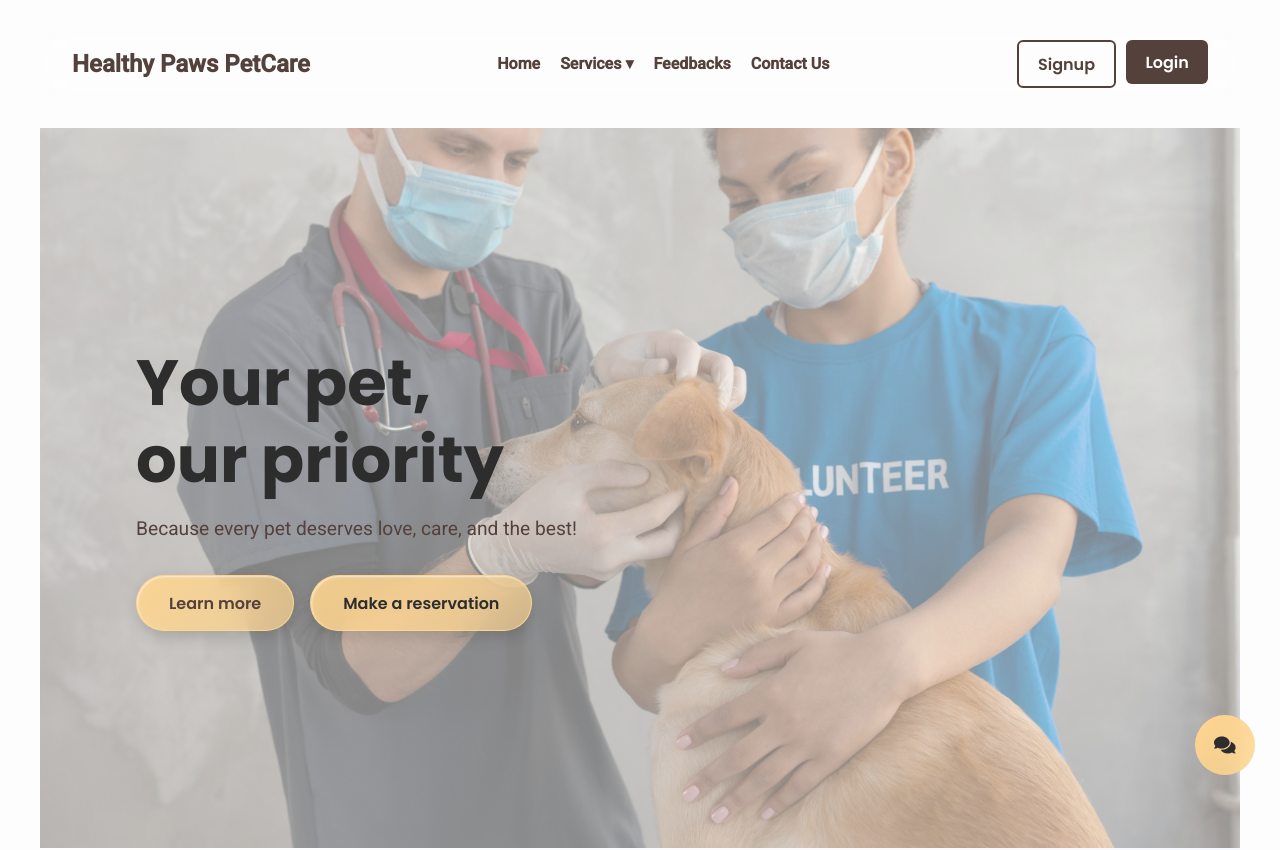
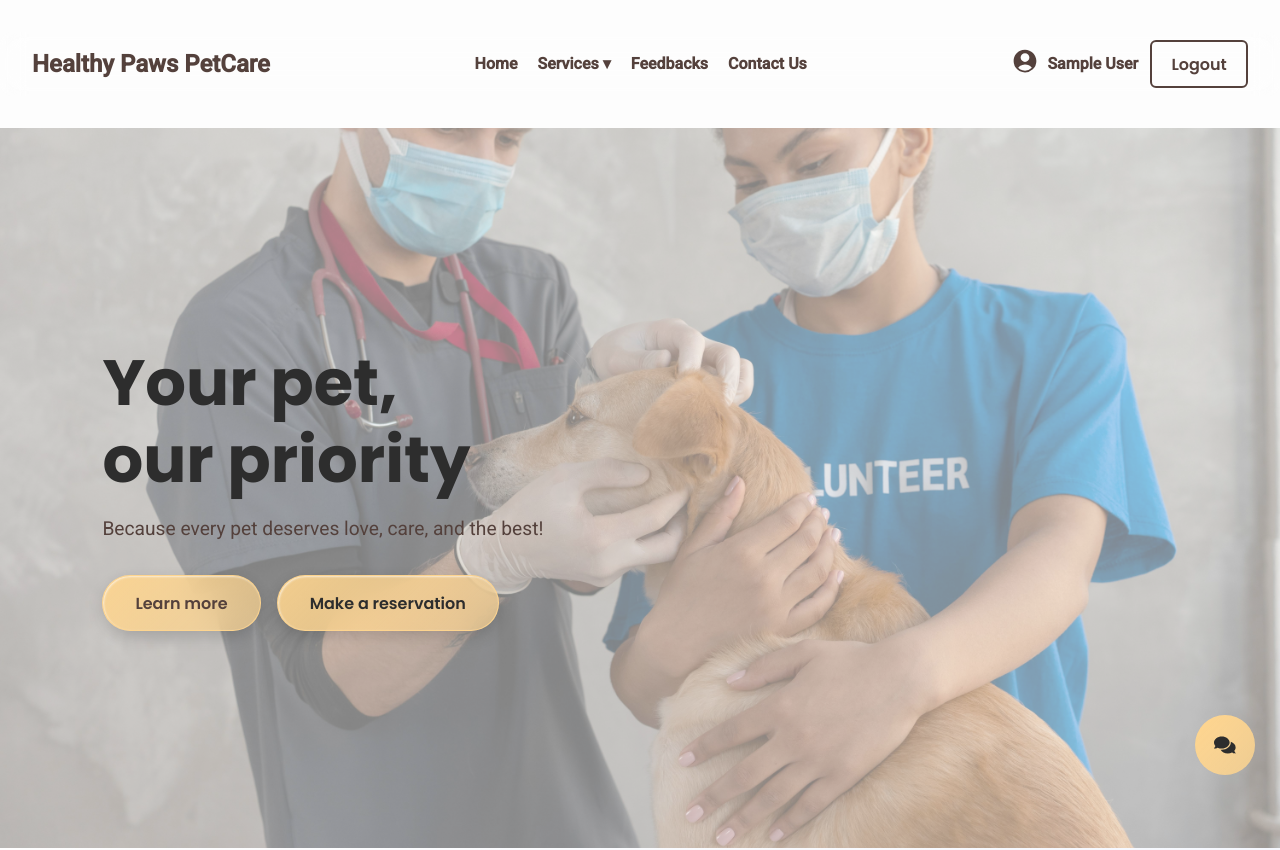
Before and after one commit to sandaliz/healthy-paws-petcare, a React (Create React App) app in the folder frontend/: page /user-dashboard in a window 1280 px wide. Shown: the top 850 px of the page. Built offline with nearby package versions, Linux system fonts and the light colour scheme; sample sign-in values are in the browser's storage; what chartjs-plugin-datalabels would draw is missing.

Commit message:
developed home profile logout and fixed some css issues

```diff
--- a/frontend/src/Components/Home/About.css
+++ b/frontend/src/Components/Home/About.css
@@ -1,6 +1,6 @@
 .about-section {
   position: relative;
-  width: 100%;
+  max-width: 100%;
   min-height: 80vh;
   display: flex;
   align-items: center;
@@ -23,7 +23,7 @@
 
 /* TEXT CONTENT */
 .about-content {
-  max-width: 700px;
+  max-width: 100%;
   color: #54413C; /* Dark Brown text */
 }
 
--- a/frontend/src/Components/Home/Awareness.css
+++ b/frontend/src/Components/Home/Awareness.css
@@ -6,7 +6,7 @@
 }
 
 .awareness-container {
-  max-width: 1200px;
+  max-width: 100%;
   width: 100%;
   display: flex;
   align-items: center;
--- a/frontend/src/Components/Home/Footer.css
+++ b/frontend/src/Components/Home/Footer.css
@@ -6,7 +6,7 @@
 }
 
 .footer-container {
-  max-width: 1200px;
+  max-width: 100%;
   margin: 0 auto;
   display: flex;
   justify-content: space-between;
--- a/frontend/src/Components/Home/Hero.css
+++ b/frontend/src/Components/Home/Hero.css
@@ -23,7 +23,7 @@
 }
 
 .hero-content {
-  max-width: 600px;
+  max-width: 100%;
 }
 
 /* Headings */
--- a/frontend/src/Components/Home/Navbar.css
+++ b/frontend/src/Components/Home/Navbar.css
@@ -7,7 +7,8 @@
   position: sticky;
   top: 0;
   z-index: 1000;
-  height: 20px;
+  height: 60px; /* was 20px → now enough space for icons/buttons */
+  padding: 0 20px; /* extra breathing room */
 }
 
 .logo {
@@ -51,5 +52,22 @@
 
 .auth-buttons {
   display: flex;
-  gap: 10px;
+  align-items: center; /* ✅ vertically centers icon, text, button */
+  gap: 12px;
 }
+
+/* New wrapper for profile */
+.profile-section {
+  display: flex;
+  align-items: center;
+  gap: 8px;
+  color: #54413C;
+  font-weight: 600;
+}
+
+.profile-section svg {
+  width: 28px;
+  height: 28px;
+  color: #54413C;
+  flex-shrink: 0;
+}
--- a/frontend/src/Components/Home/Navbar.js
+++ b/frontend/src/Components/Home/Navbar.js
@@ -1,8 +1,26 @@
-import React from "react";
+import React, { useEffect, useState } from "react";
+import { Link, useNavigate } from "react-router-dom";
+import { UserCircleIcon } from "@heroicons/react/24/solid";
 import "./Navbar.css";
-import { Link } from "react-router-dom";
 
 const Navbar = () => {
+  const [user, setUser] = useState(null);
+  const navigate = useNavigate();
+
+  useEffect(() => {
+    const savedUser = localStorage.getItem("user");
+    if (savedUser) {
+      setUser(JSON.parse(savedUser));
+    }
+  }, []);
+
+  const handleLogout = () => {
+    localStorage.removeItem("user");
+    localStorage.removeItem("token");
+    setUser(null);
+    navigate("/login");
+  };
+
   return (
     <nav className="navbar glass-effect">
       {/* Left Logo */}
@@ -17,17 +35,30 @@ const Navbar = () => {
             <li><a href="#reservation">Reservation</a></li>
             <li><a href="#petstore">Pet Store</a></li>
             <li><a href="#daycare">Pet Daycare</a></li>
-             <li><a href="#daycare">Vaccine Plan</a></li>
+            <li><a href="#vaccine">Vaccine Plan</a></li>
           </ul>
         </li>
         <li><a href="/feedback">Feedbacks</a></li>
         <li><a href="#contact">Contact Us</a></li>
       </ul>
 
-      {/* Right side buttons */}
+      {/* Right Side (Auth) */}
       <div className="auth-buttons">
-        <Link to="/signup"><button className="btn-outline">Signup</button></Link>
-        <Link to="/login"> <button className="btn-primary">Login</button></Link>
+        {user ? (
+          <>
+            <div className="profile-section">
+             <Link to="/profile"> <UserCircleIcon /> </Link>
+              <span>{user.name}</span>
+
+            </div>
+            <button onClick={handleLogout} className="btn-outline">Logout</button>
+          </>
+        ) : (
+          <>
+            <Link to="/signup"><button className="btn-outline">Signup</button></Link>
+            <Link to="/login"><button className="btn-primary">Login</button></Link>
+          </>
+        )}
       </div>
     </nav>
   );
--- a/frontend/src/Components/Home/home.css
+++ b/frontend/src/Components/Home/home.css
@@ -22,7 +22,7 @@ h1, h2, h3 {
   border-radius: 12px;
   padding: 2rem;
   margin: 2rem auto;
-  max-width: 1500px;
+  max-width: 100%;
 }
 
 /* Buttons (shared across sections) */
```
